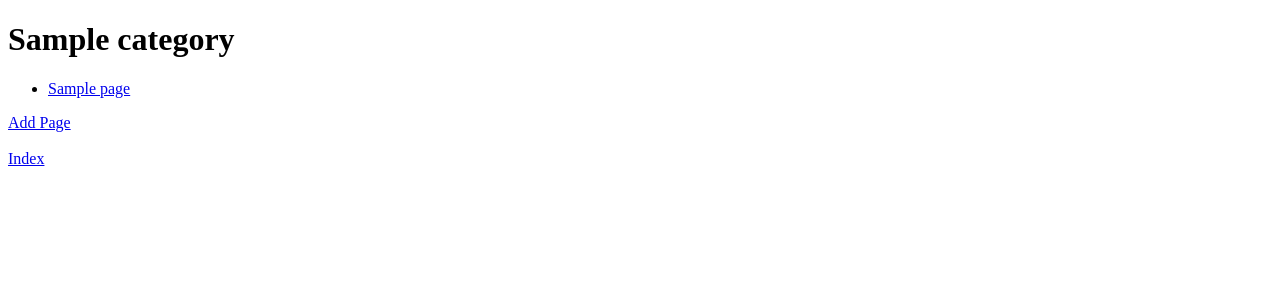
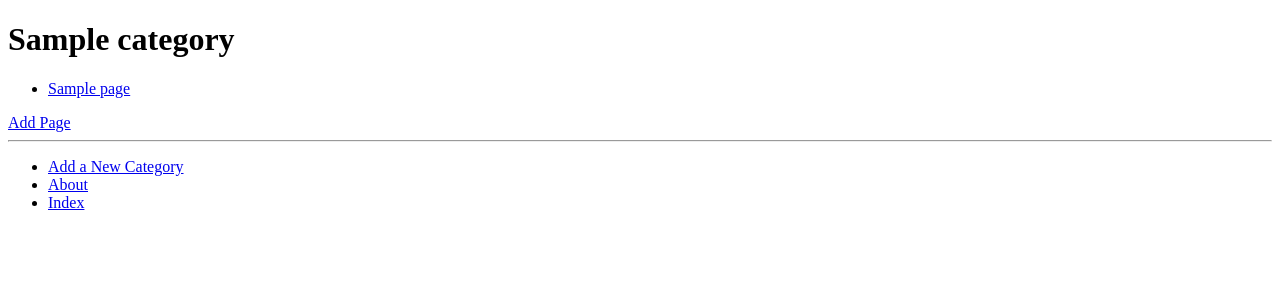
Before and after one commit to mc3071258/tango_with_django_project, a Django app: a page that uses templates/rango/category.html in a window 1280 px wide. Shown: the top 300 px of the page. Run offline with Django 3.2, Linux system fonts and the light colour scheme; tables that the repository leaves empty hold one stand-in row (values such as "Sample post").

Commit message:
Chapter 8: base template + category inheritance

```diff
--- /dev/null
+++ b/templates/rango/base.html
@@ -0,0 +1,27 @@
+<!DOCTYPE html>
+{% load staticfiles %}
+
+<html>
+<head>
+<title>
+Rango -
+{% block title_block %}
+How to Tango with Django!
+{% endblock %}
+</title>
+</head>
+<body>
+<div>
+{% block body_block %}
+{% endblock %}
+</div>
+<hr />
+<div>
+<ul>
+<li><a href="{% url 'rango:add_category' %}">Add a New Category</a></li>
+<li><a href="{% url 'rango:about' %}">About</a></li>
+<li><a href="{% url 'rango:index' %}">Index</a></li>
+</ul>
+</div>
+</body>
+</html>
--- a/templates/rango/category.html
+++ b/templates/rango/category.html
@@ -1,13 +1,14 @@
-<!DOCTYPE html>
+{% extends 'rango/base.html' %}
 
-<html>
+{% block title_block %}
+{% if category %}
+{{ category.name }}
+{% else %}
+Unknown Category
+{% endif %}
+{% endblock %}
 
-<head>
-<title>Rango</title>
-</head>
-
-<body>
-<div>
+{% block body_block %}
 {% if category %}
 <h1>{{ category.name }}</h1>
 {% if pages %}
@@ -19,13 +20,8 @@
 {% else %}
 <strong>No pages currently in category.</strong>
 {% endif %}
-<a href="/rango/category/{{ category.slug }}/add_page/">Add Page</a><br />
-<br/>
-<a href="/rango/">Index</a>
+<a href="{% url 'rango:add_page' category.slug %}">Add Page</a>
 {% else %}
 The specified category does not exist.
 {% endif %}
-</div>
-</body>
-
-</html>
+{% endblock %}
```
